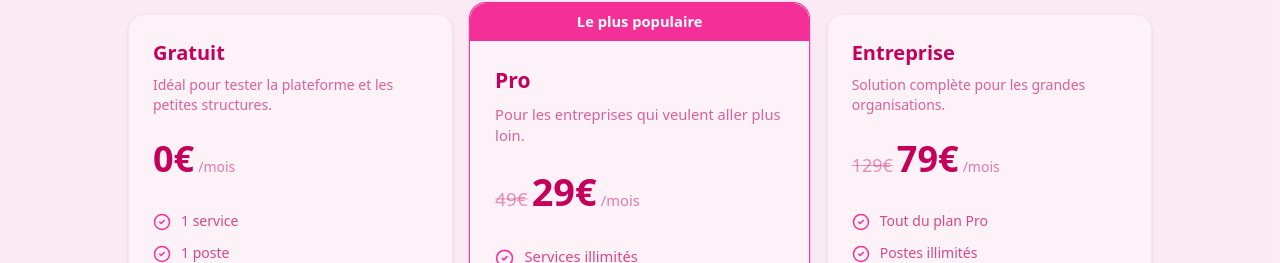
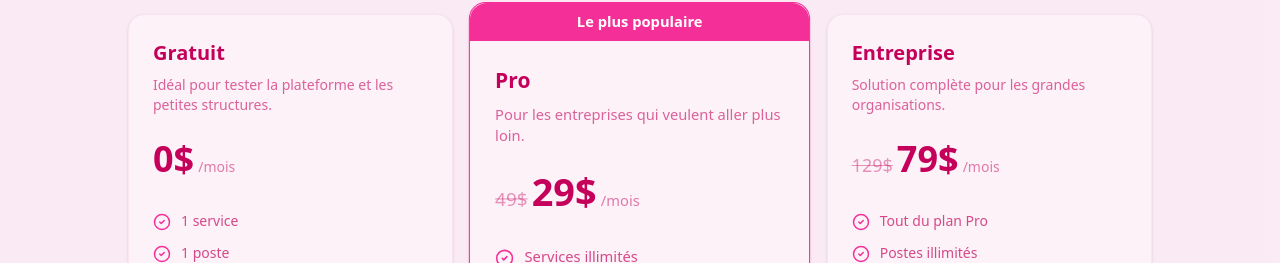
Before and after one commit to Dydy45/smart-queue, a Next.js app: page /landing in a window 1280 px wide. Shown: the part 3736-3999 px from the top of the page. Built offline with nearby package versions, Linux system fonts and the light colour scheme.

Commit message:
Update pricing display to include dollar amounts

```diff
--- a/app/landing/page.tsx
+++ b/app/landing/page.tsx
@@ -528,9 +528,9 @@ export default function LandingPage() {
 
                   <div className="flex items-baseline gap-1 mb-6">
                     {plan.oldPrice && (
-                      <span className="text-base-content/40 line-through text-lg">{plan.oldPrice}€</span>
+                      <span className="text-base-content/40 line-through text-lg">{plan.oldPrice}$</span>
                     )}
-                    <span className="text-4xl font-extrabold">{plan.price}€</span>
+                    <span className="text-4xl font-extrabold">{plan.price}$</span>
                     <span className="text-base-content/50 text-sm">/mois</span>
                   </div>
 
```
